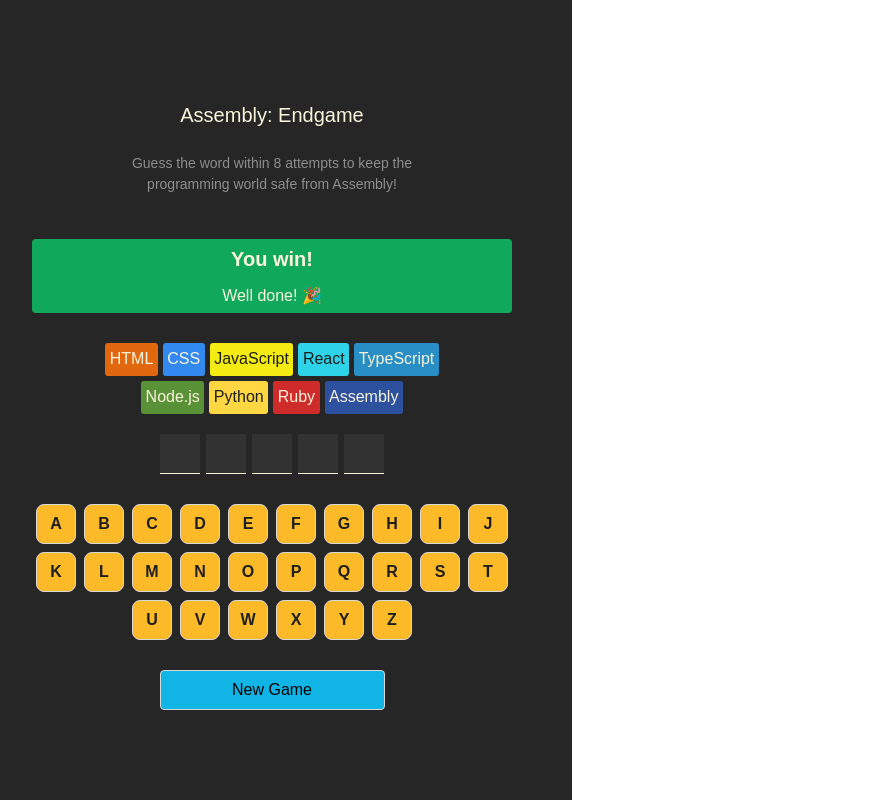
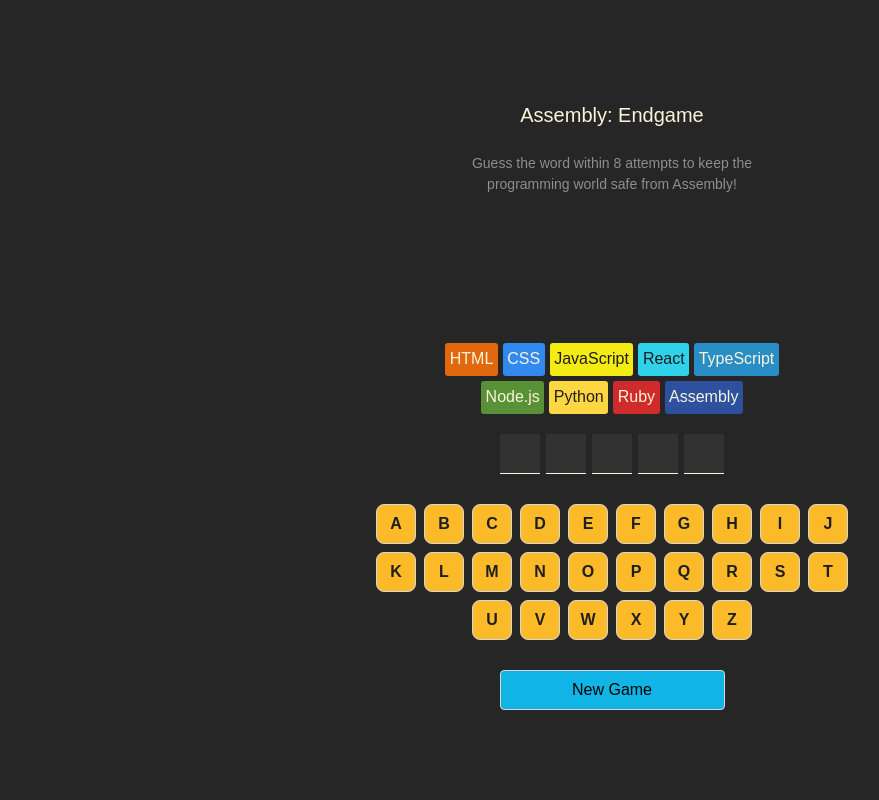
Before and after one commit to RobLam22/AssemblyEndgame, a React (Vite) app: page / in a window 1280 px wide. Shown: the whole page, without its empty margins (28-907 px from the left). Built offline with nearby package versions, Linux system fonts and the light colour scheme.

Commit message:
Win messages & deletion of chits

```diff
--- a/src/App.css
+++ b/src/App.css
@@ -11,7 +11,6 @@
     height: 100vh;
     display: flex;
     justify-content: center;
-    max-width: 600px;
 }
 
 header {
@@ -34,13 +33,22 @@
 }
 
 section.game-status {
-    background-color: #10a95b;
     display: flex;
     flex-direction: column;
     align-items: center;
-    color: #f9f4da;
     border-radius: 4px;
     margin-block: 30px;
+    color: #f9f4da;
+    width: 480px;
+    height: 74px;
+}
+
+section.game-status.win {
+    background-color: #10a95b;
+}
+
+section.game-status.lose {
+    background: #ba2a2a;
 }
 
 section.game-status > p {
@@ -63,6 +71,21 @@
 span.chits {
     border-radius: 3px;
     padding: 4.5px;
+    position: relative;
+}
+
+span.chits.lost::after {
+    content: '💀';
+    position: absolute;
+    display: flex;
+    align-items: center;
+    justify-content: center;
+    height: 100%;
+    width: 100%;
+    font-size: 0.85rem;
+    top: 0;
+    left: 0;
+    background-color: rgba(0, 0, 0, 0.7);
 }
 
 section.wordbox {
--- a/src/App.jsx
+++ b/src/App.jsx
@@ -2,13 +2,17 @@
 import './App.css';
 import { ChitsContainer } from './components/ChitsContainer.jsx';
 import clsx from 'clsx';
+import { languages } from './assets/languages.js';
 
 function App() {
+    // State values
     const [currentWord, setCurrentWord] = useState('react');
     const [guesses, setGuesses] = useState([]);
 
+    //Derived values
     const alphabet = 'abcdefghijklmnopqrstuvwxyz';
 
+    // Static values
     const secretWord = currentWord.split('');
 
     const secretWordSpan = secretWord.map((letter, index) => (
@@ -21,7 +25,12 @@
         (guess) => !secretWord.includes(guess)
     ).length;
 
-    console.log(wrongGuessCount);
+    const isGameWon = currentWord
+        .split('')
+        .every((letter) => guesses.includes(letter));
+    const isGameLost = wrongGuessCount >= languages.length - 1;
+    const isGameOver = isGameWon || isGameLost;
+    console.log(isGameOver);
 
     const keyboard = alphabet.split('').map((letter) => (
         <button
@@ -44,6 +53,26 @@
         );
     }
 
+    function IsGameOver() {
+        if (!isGameOver) {
+            return null;
+        } else if (isGameWon) {
+            return (
+                <>
+                    <h2>You win!</h2>
+                    <p>Well done! 🎉</p>
+                </>
+            );
+        } else if (isGameLost) {
+            return (
+                <>
+                    <h2>You lose!</h2>
+                    <p>You lose! Better start learning Assembly 😭</p>
+                </>
+            );
+        }
+    }
+
     return (
         <main>
             <header>
@@ -53,11 +82,15 @@
                     world safe from Assembly!
                 </p>
             </header>
-            <section className="game-status">
-                <h2>You win!</h2>
-                <p>Well done! 🎉</p>
+            <section
+                className={clsx('game-status', {
+                    win: isGameWon,
+                    lose: isGameLost,
+                })}
+            >
+                <IsGameOver />
             </section>
-            <ChitsContainer />
+            <ChitsContainer wrongGuessCount={wrongGuessCount} />
             <section className="wordbox">{secretWordSpan}</section>
             <section className="keyboard">{keyboard}</section>
             <button className="new-game">New Game</button>
--- a/src/components/ChitsContainer.jsx
+++ b/src/components/ChitsContainer.jsx
@@ -1,14 +1,19 @@
 import { languages } from '../assets/languages';
 
 export function ChitsContainer(props) {
-    const languageChits = languages.map((lang) => {
+    const languageChits = languages.map((lang, index) => {
+        const isLanguageLost = index < props.wrongGuessCount;
         const styles = {
             backgroundColor: lang.backgroundColor,
             color: lang.color,
         };
 
         return (
-            <span key={lang.name} className="chits" style={styles}>
+            <span
+                key={lang.name}
+                className={`chits ${isLanguageLost ? 'lost' : ''}`}
+                style={styles}
+            >
                 {lang.name}
             </span>
         );
```
